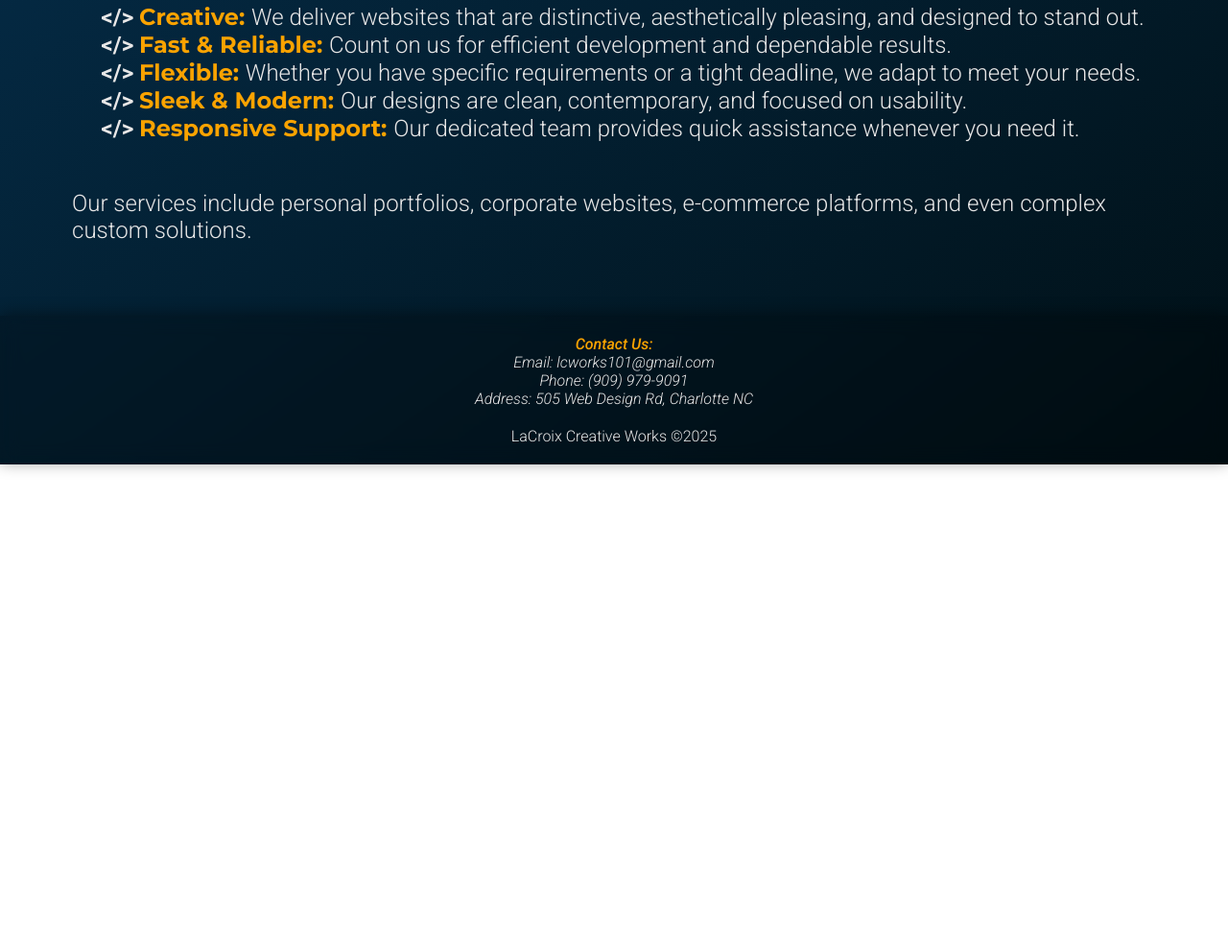
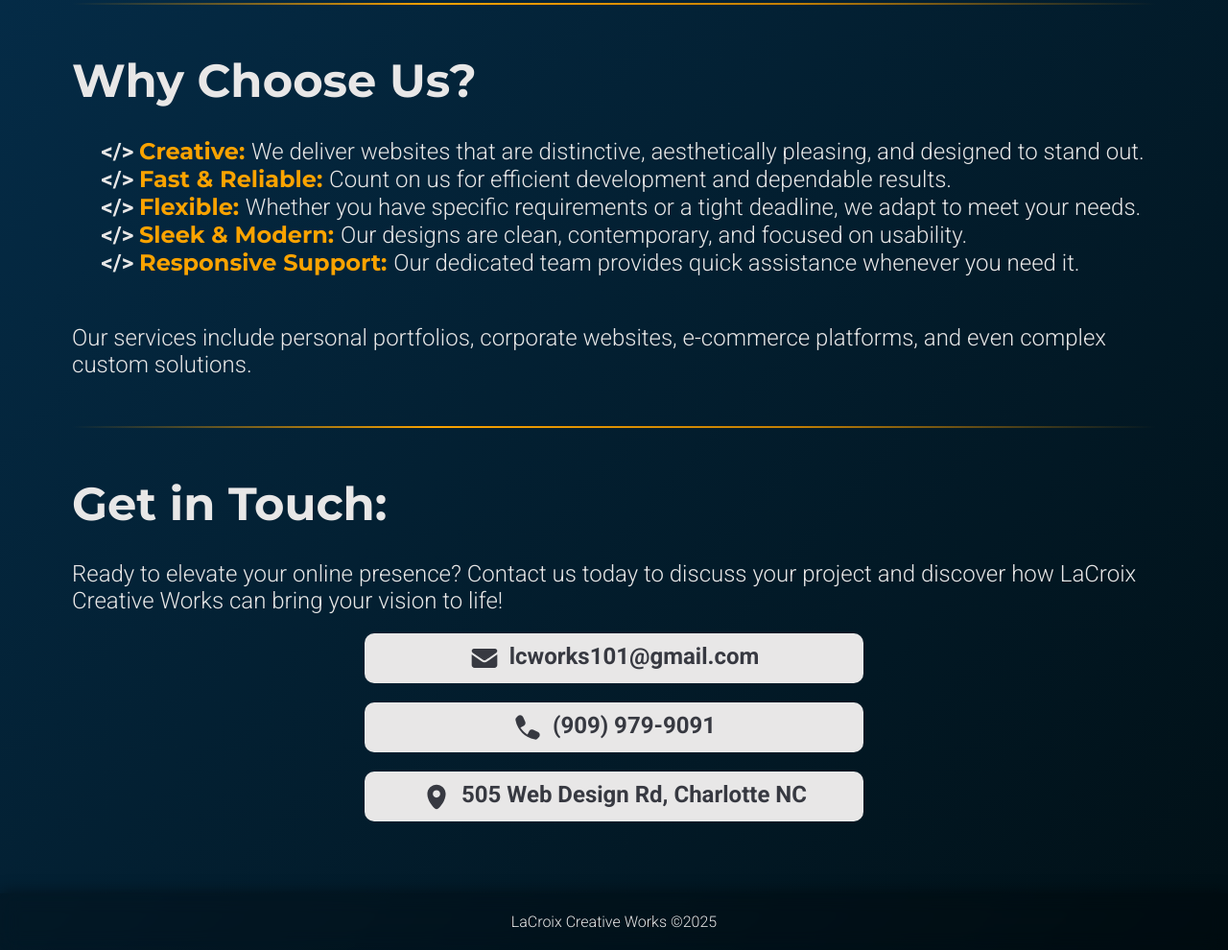
Before and after one commit to AstroBytee/AstroBytee.github.io, a plain HTML site: page itis3135/lacroixcreativeworks.com/index.html in a window 1280 px wide. Shown: the part 430-1420 px from the top of the page at 96% size. Before the commit the page ends 914 px from the top, so only its background shows below. Drawn offline with Linux system fonts and the light colour scheme.

Commit message:
updates firm page and added new icons.

```diff
--- a/itis3135/lacroixcreativeworks.com/index.html
+++ b/itis3135/lacroixcreativeworks.com/index.html
@@ -25,13 +25,9 @@
             font-family: "Roboto", sans-serif;
         }
 
-        body {
-            /* background: var(--secondary_color); */
-            background: linear-gradient(to bottom right, rgb(5, 48, 79), rgb(1, 16, 22));
-            color: var(--quinary_color);
-            display: flex;
-            flex-direction: column;
-            min-height: 100vh;
+        html {
+            background-color: rgb(5, 48, 79);
+            overflow-x: hidden;
         }
 
         header {
@@ -42,9 +38,27 @@
             backdrop-filter: blur(10px);
         }
 
-        h1 {
-            color: var(--primary_color);
-            font-family: "Montserrat";
+        body {
+            /* background: var(--secondary_color); */
+            background: linear-gradient(to bottom right, rgb(5, 48, 79), rgb(1, 16, 22));
+            color: var(--quinary_color);
+            display: flex;
+            flex-direction: column;
+            min-height: 100vh;
+        }
+
+        main {
+            padding: 75px;
+            font-size: 1.5rem;
+            flex: 1;
+        }
+
+        footer {
+            text-align: center;
+            padding: 20px;
+            background-color: var(--semitransparent);
+            box-shadow: 0px -2px 15px rgba(0, 0, 0, 0.4);
+            backdrop-filter: blur(10px);
         }
 
         #logo {
@@ -58,17 +72,21 @@
             align-items: center;
         }
 
-        main {
-            padding: 75px;
-            font-size: 1.5rem;
-            flex: 1;
+        h1 {
+            color: var(--primary_color);
+            font-family: "Montserrat";
         }
 
         h2 {
             font-size: 4.5rem;
             font-family: "Montserrat";
             padding-bottom: 20px;
-            color: var(--quinary_color);
+        }
+
+        h3 {
+            font-size: 3rem;
+            font-family: "Montserrat";
+            margin-bottom: 30px;
         }
 
         #about {
@@ -85,10 +103,15 @@
             font-weight: bold;
         }
 
+        p, li {
+            font-weight: 300;
+        }
+
         span {
             font-weight: bold;
             font-family: "Montserrat";
             color: var(--primary_color);
+            transition: color 0.3s ease;
         }
 
         span:hover {
@@ -96,25 +119,53 @@
             transition: color 0.3s ease;
         }
 
-        footer {
-            text-align: center;
-            padding: 20px;
-            background-color: var(--semitransparent);
-            box-shadow: 0px -2px 15px rgba(0, 0, 0, 0.4);
-            backdrop-filter: blur(10px);
+        address {
+            /* align to center */
+            display: flex;
+            flex-direction: column;
+            align-items: center;
         }
 
-        address {
-            padding-bottom: 20px;
+        /* address p:first-of-type {
+            color: var(--primary_color);
+            font-weight: 500;
+        } */
+
+        address p{
+            background-color: var(--quinary_color);
+            padding: 10px;
+            border-radius: 10px;
+            color: var(--tertiary_color);
+            font-weight: bolder;
+            font-style: normal;
+            margin-top: 20px;
+            transition: background-color 0.3s ease, color 0.3s ease;
+            gap: 10px;
+            display: flex;
+            justify-content: center;
+            width: 80%;
+            max-width: 500px;
         }
 
-        address p:first-of-type {
-            color: var(--primary_color);
-            font-weight: 500;
+        address p:hover {
+            background-color: var(--primary_color);
+            color: white;
+            transition: background-color 0.3s ease, color 0.3s ease;
         }
 
-        p, li {
-            font-weight: 300;
+        address p img {
+            transition: filter 0.3s ease;
+        }
+
+        address p:hover img {
+            filter: invert(1) brightness(2);
+        }
+
+        hr {
+            border: 0;
+            height: 2px;
+            margin: 50px 0;
+            background: linear-gradient(to right, transparent, #FAA300, #c27f04, transparent);
         }
 
     </style>
@@ -135,6 +186,8 @@
             Our team is committed to delivering a high-quality final product with a
             strong focus on user experience, backed by reliable ongoing support.
         </p>
+        <hr>
+        <h3>Why Choose Us?</h3>
         <ul>
             <li><span>Creative: </span>We deliver websites that are distinctive, aesthetically pleasing, and designed to stand out.</li>
             <li><span>Fast & Reliable: </span>Count on us for efficient development and dependable results.</li>
@@ -146,14 +199,25 @@
             Our services include personal portfolios, corporate websites,
             e-commerce platforms, and even complex custom solutions.
         </p>
+        <hr>
+        <h3>Get in Touch: </h3>
+        <p>
+            Ready to elevate your online presence? Contact us today to discuss your project and
+            discover how LaCroix Creative Works can bring your vision to life!
+        </p>
+        <address>
+            <p><img src="images/mail.svg"> lcworks101@gmail.com</p>
+            <p><img src="images/telephone.svg"> (909) 979-9091</p>
+            <p><img src="images/map-marker.svg"> 505 Web Design Rd, Charlotte NC</p>
+        </address>
     </main>
     <footer>
-        <address>
+        <!-- <address>
             <p>Contact Us: </p>
             <p>Email: lcworks101@gmail.com</p>
             <p>Phone: (909) 979-9091</p>
             <p>Address: 505 Web Design Rd, Charlotte NC</p>
-        </address>
+        </address> -->
         <p >LaCroix Creative Works &copy;2025</p>
     </footer>
 </body>
```
Also changed, not shown: itis3135/lacroixcreativeworks.com/images/mail.svg (added), itis3135/lacroixcreativeworks.com/images/map-marker.svg (added), itis3135/lacroixcreativeworks.com/images/telephone.svg (added).
